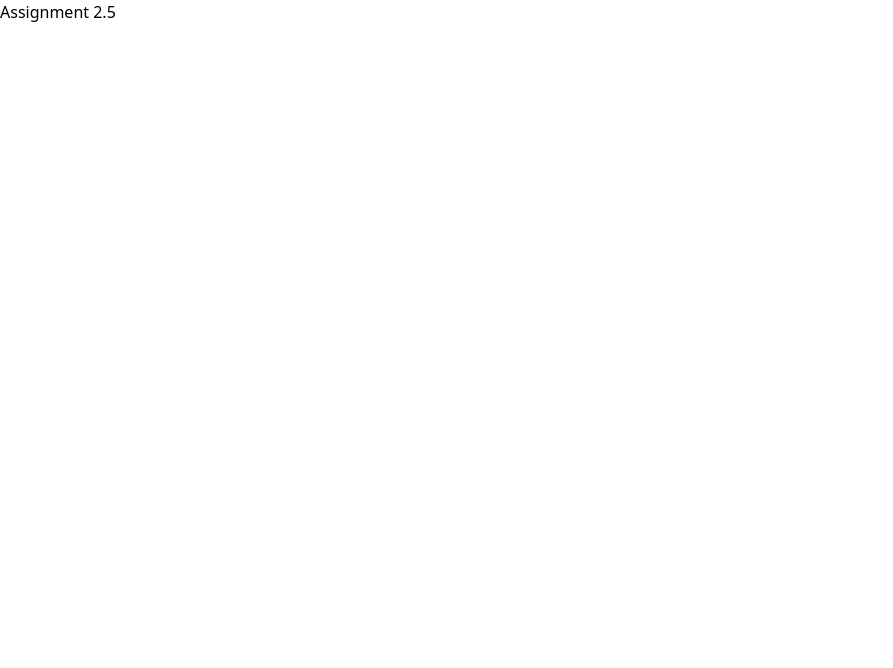
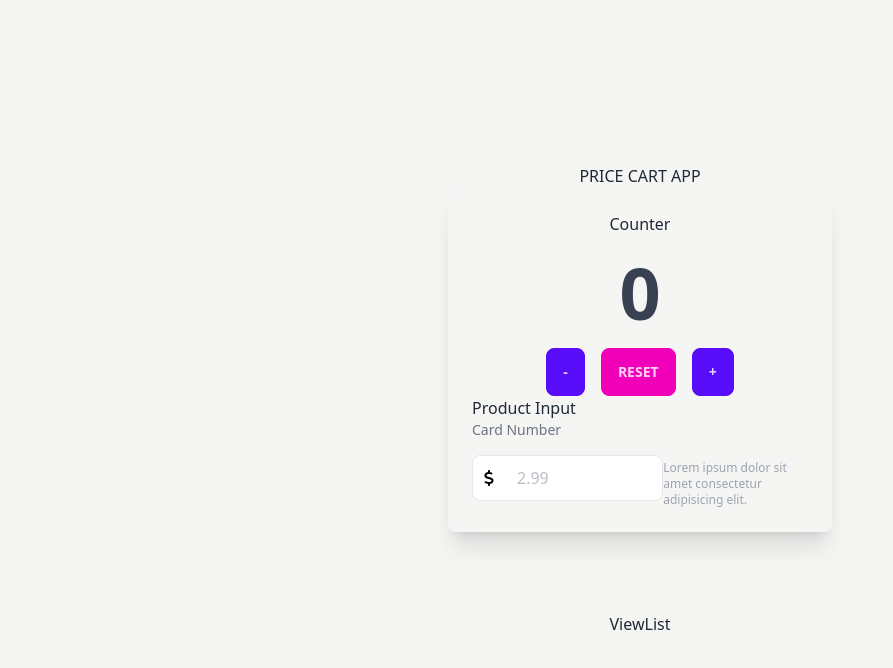
Before and after one commit to JustenMX/ntu-price-cart-app, a React (Vite) app: page / in a window 1280 px wide. Shown: the top 668 px of the page, without its empty margins (0-893 px from the left). Built offline with nearby package versions, Linux system fonts and the light colour scheme.

Commit message:
Add Counter Component

```diff
--- a/package.json
+++ b/package.json
@@ -18,6 +18,7 @@
     "@types/react-dom": "^18.0.11",
     "@vitejs/plugin-react": "^4.0.0",
     "autoprefixer": "^10.4.14",
+    "daisyui": "^3.1.1",
     "eslint": "^8.38.0",
     "eslint-plugin-react": "^7.32.2",
     "eslint-plugin-react-hooks": "^4.6.0",
--- a/src/App.jsx
+++ b/src/App.jsx
@@ -1,9 +1,10 @@
+import ProductContainer from "./components/ProductContainer";
 import "./index.css";
 
 function App() {
   return (
     <div>
-      <h1>Assignment 2.5</h1>
+      <ProductContainer />
     </div>
   );
 }
--- /dev/null
+++ b/src/components/Button.jsx
@@ -0,0 +1,15 @@
+//
+function Button(props) {
+  const { buttonLabel, buttonCSS, buttonFunc } = props;
+  return (
+    <>
+      <button className={buttonCSS} onClick={buttonFunc}>
+        {buttonLabel}
+      </button>
+    </>
+  );
+}
+
+// Props Validation
+
+export default Button;
--- /dev/null
+++ b/src/components/Input.jsx
@@ -0,0 +1,40 @@
+//
+
+function Input() {
+  return (
+    <>
+      <div>
+        <label
+          htmlFor="card"
+          className="block text-sm text-gray-500 dark:text-gray-300"
+        >
+          Card Number
+        </label>
+
+        <div className="relative flex items-center mt-2">
+          <span className="absolute">
+            <svg
+              className="mx-3"
+              xmlns="http://www.w3.org/2000/svg"
+              height="1em"
+              viewBox="0 0 320 512"
+            >
+              <path d="M160 0c17.7 0 32 14.3 32 32V67.7c1.6 .2 3.1 .4 4.7 .7c.4 .1 .7 .1 1.1 .2l48 8.8c17.4 3.2 28.9 19.9 25.7 37.2s-19.9 28.9-37.2 25.7l-47.5-8.7c-31.3-4.6-58.9-1.5-78.3 6.2s-27.2 18.3-29 28.1c-2 10.7-.5 16.7 1.2 20.4c1.8 3.9 5.5 8.3 12.8 13.2c16.3 10.7 41.3 17.7 73.7 26.3l2.9 .8c28.6 7.6 63.6 16.8 89.6 33.8c14.2 9.3 27.6 21.9 35.9 39.5c8.5 17.9 10.3 37.9 6.4 59.2c-6.9 38-33.1 63.4-65.6 76.7c-13.7 5.6-28.6 9.2-44.4 11V480c0 17.7-14.3 32-32 32s-32-14.3-32-32V445.1c-.4-.1-.9-.1-1.3-.2l-.2 0 0 0c-24.4-3.8-64.5-14.3-91.5-26.3c-16.1-7.2-23.4-26.1-16.2-42.2s26.1-23.4 42.2-16.2c20.9 9.3 55.3 18.5 75.2 21.6c31.9 4.7 58.2 2 76-5.3c16.9-6.9 24.6-16.9 26.8-28.9c1.9-10.6 .4-16.7-1.3-20.4c-1.9-4-5.6-8.4-13-13.3c-16.4-10.7-41.5-17.7-74-26.3l-2.8-.7 0 0C119.4 279.3 84.4 270 58.4 253c-14.2-9.3-27.5-22-35.8-39.6c-8.4-17.9-10.1-37.9-6.1-59.2C23.7 116 52.3 91.2 84.8 78.3c13.3-5.3 27.9-8.9 43.2-11V32c0-17.7 14.3-32 32-32z" />
+            </svg>
+          </span>
+
+          <input
+            type="text"
+            placeholder="2.99"
+            className="block w-full py-2.5 text-gray-700 placeholder-gray-400/70 bg-white border border-gray-200 rounded-lg pl-11 pr-5 rtl:pr-11 rtl:pl-5 dark:bg-gray-900 dark:text-gray-300 dark:border-gray-600 focus:border-blue-400 dark:focus:border-blue-300 focus:ring-blue-300 focus:outline-none focus:ring focus:ring-opacity-40"
+          />
+          <p className="mt-3 text-xs text-gray-400 dark:text-gray-600">
+            Lorem ipsum dolor sit amet consectetur adipisicing elit.
+          </p>
+        </div>
+      </div>
+    </>
+  );
+}
+
+export default Input;
--- /dev/null
+++ b/src/components/Product.jsx
@@ -0,0 +1,40 @@
+import Input from "./Input";
+import Button from "./Button";
+
+function Product(props) {
+  const { count, handlerPlus, handlerMinus, handlerResetCount } = props;
+
+  return (
+    <>
+      <div className="w-96 h-auto card bg-stone-100 shadow-xl rounded-lg p-6 mb-20">
+        <div className="text-center">
+          <h1>Counter</h1>
+          <h1 className="text-7xl font-extrabold text-gray-700 p-5">{count}</h1>
+        </div>
+        <div className="flex justify-center space-x-4">
+          <Button
+            buttonCSS="btn btn-primary"
+            buttonLabel="-"
+            buttonFunc={handlerMinus}
+          />
+          <Button
+            buttonCSS="btn btn-secondary"
+            buttonLabel="RESET"
+            buttonFunc={handlerResetCount}
+          />
+          <Button
+            buttonCSS="btn btn-primary"
+            buttonLabel="+"
+            buttonFunc={handlerPlus}
+          />
+        </div>
+        <h1>Product Input</h1>
+        <Input />
+      </div>
+    </>
+  );
+}
+
+// Props Validation
+
+export default Product;
--- /dev/null
+++ b/src/components/ProductContainer.jsx
@@ -0,0 +1,47 @@
+import { useState } from "react";
+import Product from "./Product";
+import ViewList from "./ViewList";
+
+function ProductContainer() {
+  // State Management
+  const [count, setCount] = useState(0);
+
+  // Handler for Count Increment
+  const handlerPlus = () => {
+    setCount((prevCount) => {
+      return prevCount + 1;
+    });
+  };
+
+  // Handler for Count Decrement
+  const handlerMinus = () => {
+    setCount((prevCount) => {
+      // conditional statement to prevent negative count
+      if (prevCount <= 0) {
+        return 0;
+      } else {
+        return prevCount - 1;
+      }
+    });
+  };
+
+  // Handler for Count Reset
+  const handlerResetCount = () => {
+    setCount(0);
+  };
+
+  return (
+    <div className="flex flex-col justify-center items-center h-screen bg-stone-100">
+      <h1>PRICE CART APP</h1>
+      <Product
+        count={count}
+        handlerPlus={handlerPlus}
+        handlerMinus={handlerMinus}
+        handlerResetCount={handlerResetCount}
+      />
+      <ViewList />
+    </div>
+  );
+}
+
+export default ProductContainer;
--- /dev/null
+++ b/src/components/ViewList.jsx
@@ -0,0 +1,11 @@
+//
+
+function ViewList() {
+  return (
+    <>
+      <h1>ViewList</h1>
+    </>
+  );
+}
+
+export default ViewList;
--- a/tailwind.config.js
+++ b/tailwind.config.js
@@ -4,5 +4,5 @@ export default {
   theme: {
     extend: {},
   },
-  plugins: [],
+  plugins: [require("daisyui")],
 };
```
Also changed, not shown: 1 other file (tests, documents, lock files or other folders).
